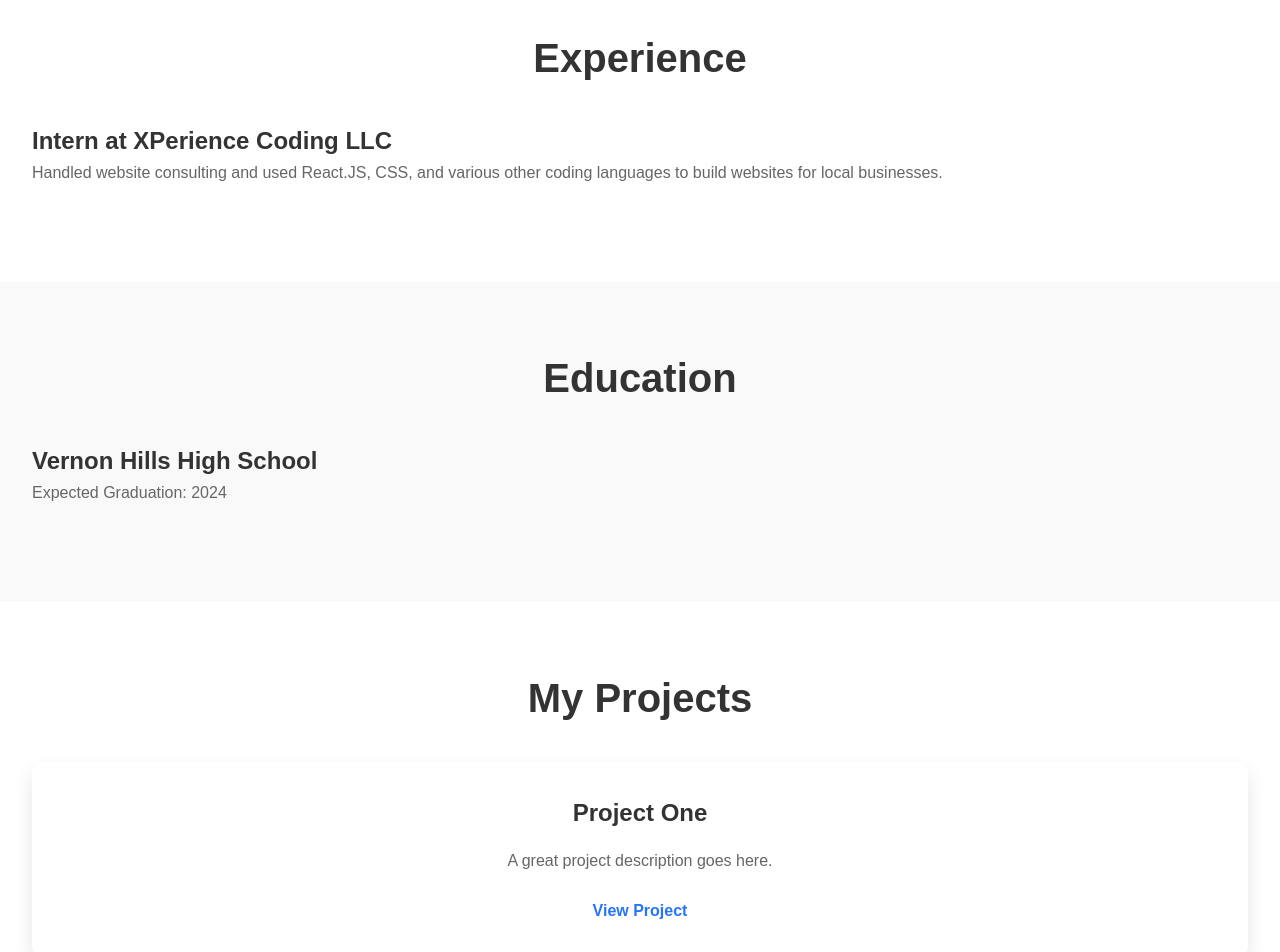
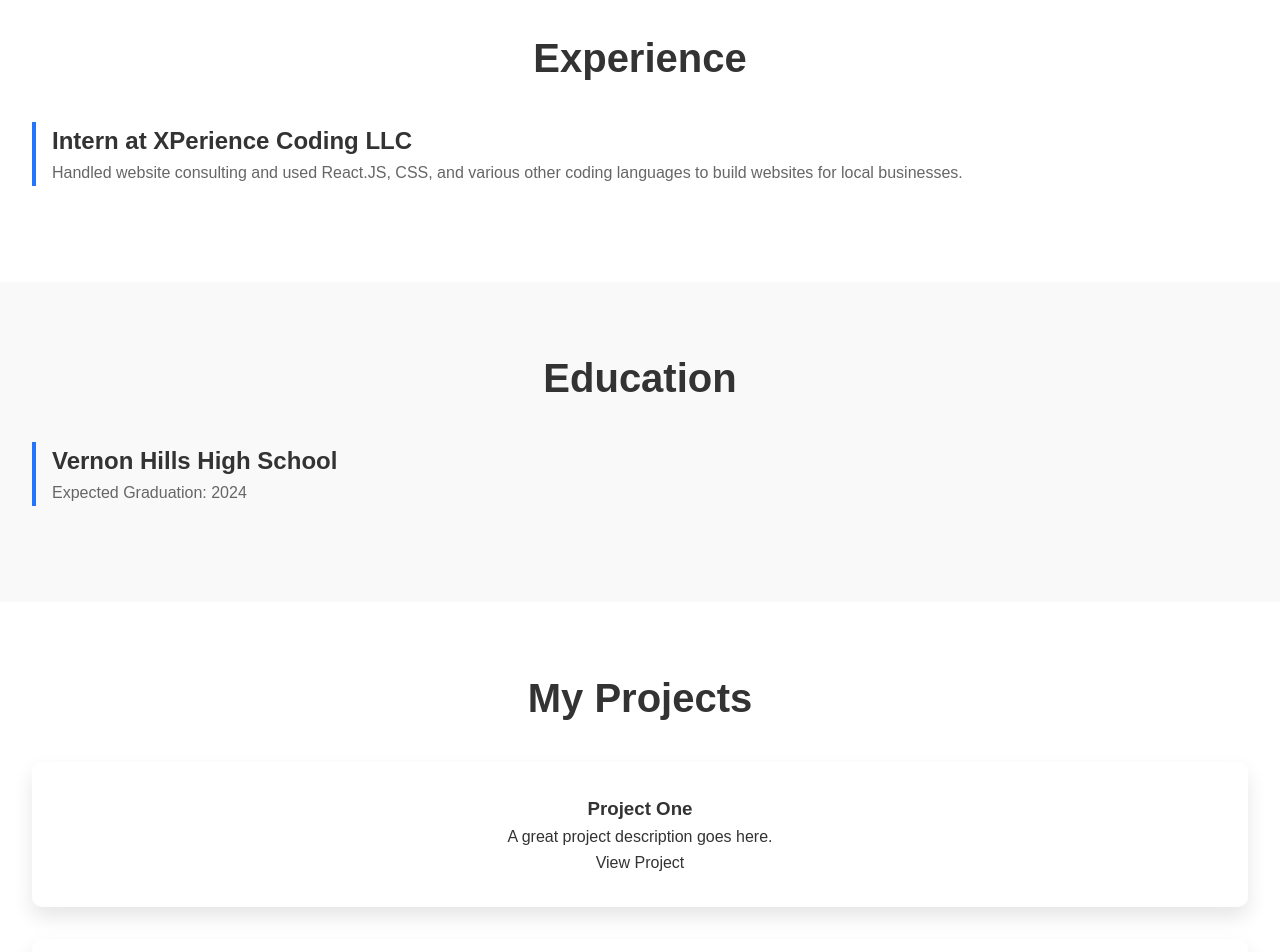
Before and after one commit to 22muppasa/22muppasa123.github.io, a plain HTML site: page index.html in a window 1280 px wide. Shown: the part 1440-2392 px from the top of the page. Drawn offline with nearby package versions, Linux system fonts and the light colour scheme.

Commit message:
Update styles.css

```diff
--- a/styles.css
+++ b/styles.css
@@ -73,34 +73,10 @@ a {
 .hero h1 {
     font-size: 3rem;
     margin-bottom: 1rem;
-    animation: fadeInDown 1s ease-out;
 }
 
 .hero p {
     font-size: 1.5rem;
-    animation: fadeInUp 1s ease-out;
-}
-
-@keyframes fadeInDown {
-    0% {
-        opacity: 0;
-        transform: translateY(-50px);
-    }
-    100% {
-        opacity: 1;
-        transform: translateY(0);
-    }
-}
-
-@keyframes fadeInUp {
-    0% {
-        opacity: 0;
-        transform: translateY(50px);
-    }
-    100% {
-        opacity: 1;
-        transform: translateY(0);
-    }
 }
 
 /* About Section */
@@ -157,6 +133,13 @@ a {
 
 .experience-item {
     margin-bottom: 2rem;
+    border-left: 4px solid #2575fc;
+    padding-left: 1rem;
+    transition: background-color 0.3s ease;
+}
+
+.experience-item:hover {
+    background-color: #f0f0f0;
 }
 
 .experience-item h3 {
@@ -182,6 +165,13 @@ a {
 
 .education-item {
     margin-bottom: 2rem;
+    border-left: 4px solid #2575fc;
+    padding-left: 1rem;
+    transition: background-color 0.3s ease;
+}
+
+.education-item:hover {
+    background-color: #f0f0f0;
 }
 
 .education-item h3 {
@@ -217,31 +207,3 @@ a {
 
 .projects .project-card:hover {
     transform: translateY(-10px);
-    box-shadow: 0 15px 30px rgba(0, 0, 0, 0.2);
-}
-
-.projects h3 {
-    margin-bottom: 1rem;
-    font-size: 1.5rem;
-    color: #333;
-}
-
-.projects p {
-    color: #666;
-    margin-bottom: 1.5rem;
-}
-
-.projects a {
-    color: #2575fc;
-    font-weight: 600;
-    transition: color 0.3s ease;
-}
-
-.projects a:hover {
-    color: #e91e63;
-}
-
-/* Footer */
-.footer {
-    background-color: #333;
-    color:
```
